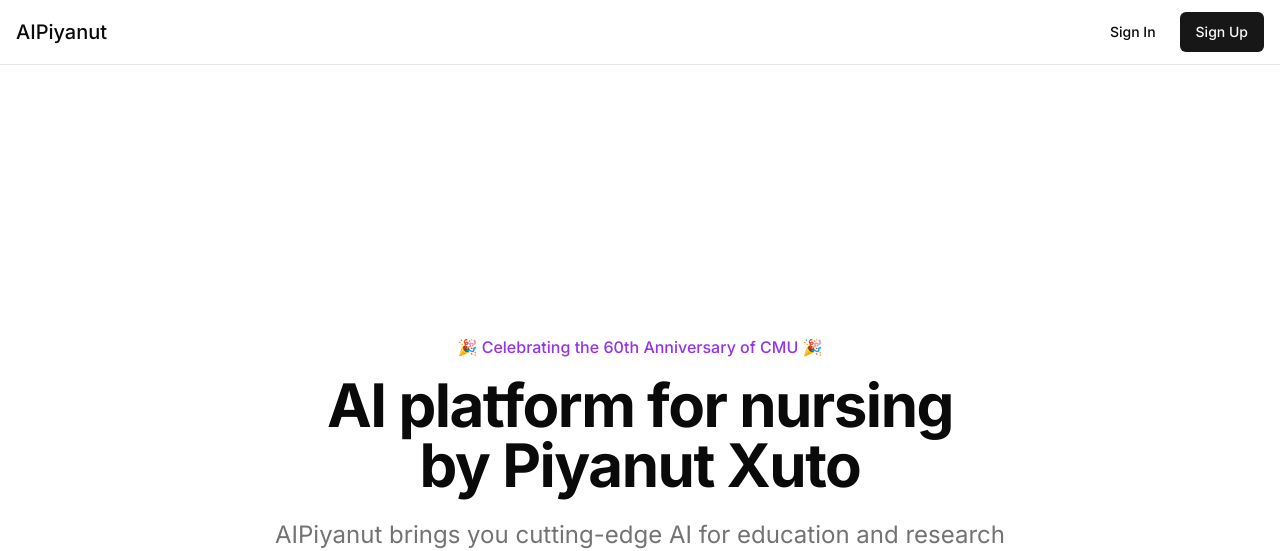
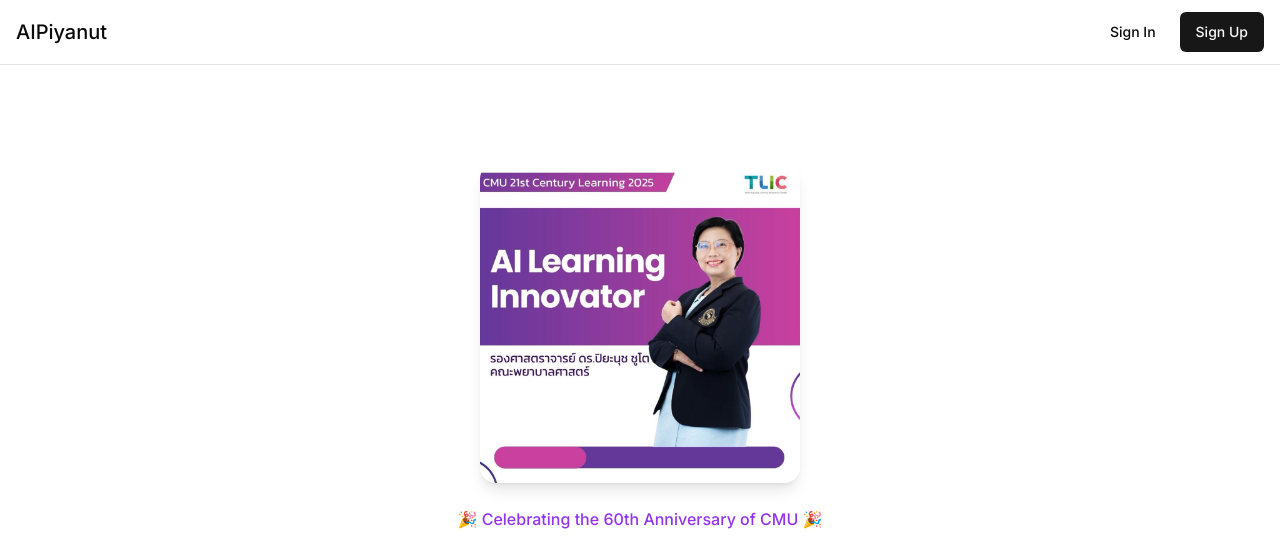
Before and after one commit to sukritx/piyanutai, a React (Vite) app in the folder frontend/: page / in a window 1280 px wide. Shown: the top 551 px of the page. Built offline with nearby package versions, Linux system fonts and the light colour scheme; no server answers; the HTML template or start-up script is replaced by a standard one.

Commit message:
add photo on homepage

```diff
--- a/frontend/src/pages/Home.jsx
+++ b/frontend/src/pages/Home.jsx
@@ -5,6 +5,13 @@
   return (
     <div className="flex flex-col items-center justify-center min-h-screen bg-background text-foreground px-4 md:px-6">
       <div className="max-w-4xl mx-auto text-center">
+        <div className="mb-6">
+          <img
+            src="/piyanut.jpg"
+            alt="Piyanut"
+            className="w-80 h-80 object-cover rounded-2xl mx-auto shadow-lg"
+          />
+        </div>
         <div className="text-purple-600 font-medium mb-4">
           🎉 Celebrating the 60th Anniversary of CMU 🎉
         </div>
```
Also changed, not shown: frontend/public/piyanut.jpg (added).
